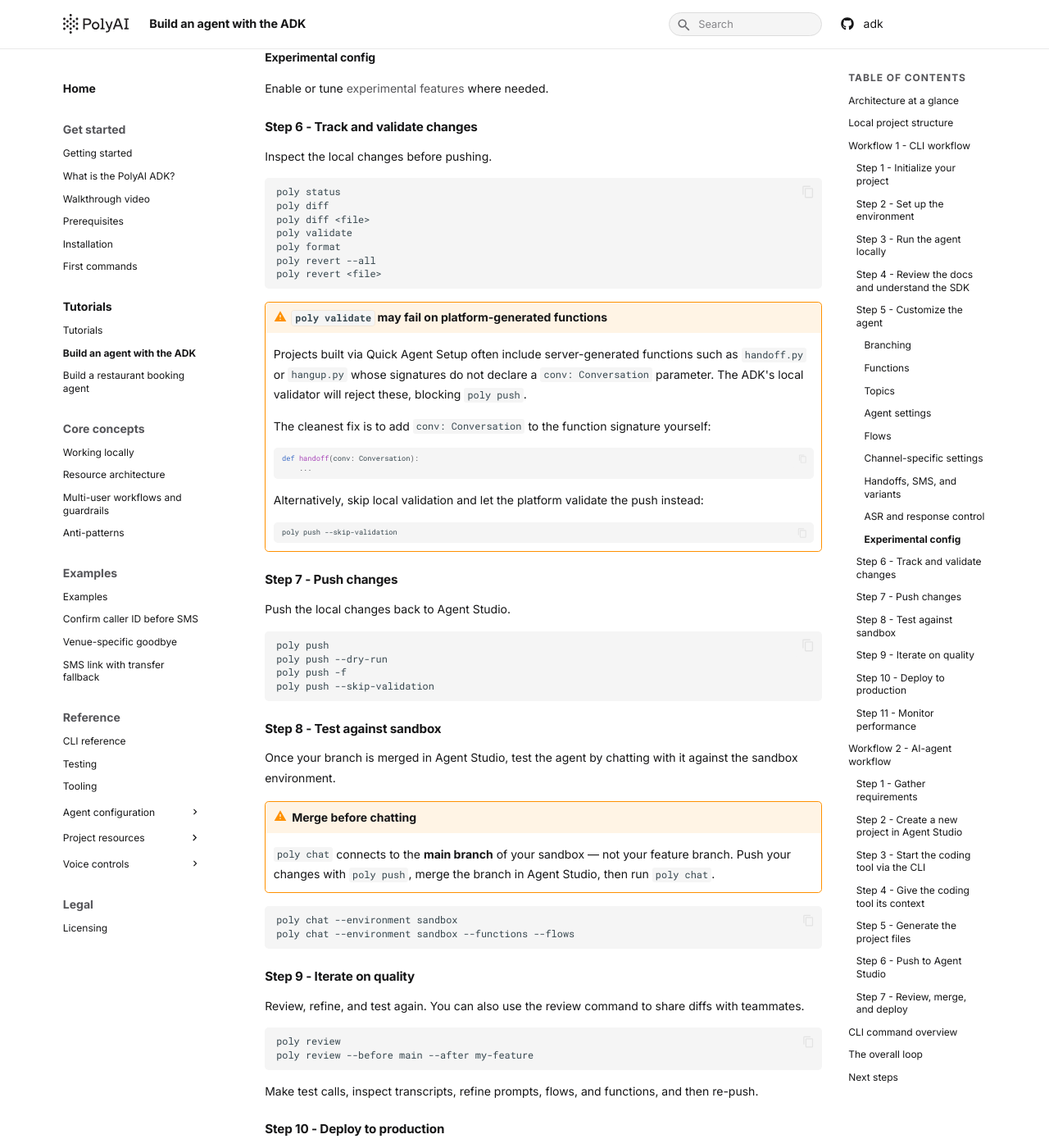
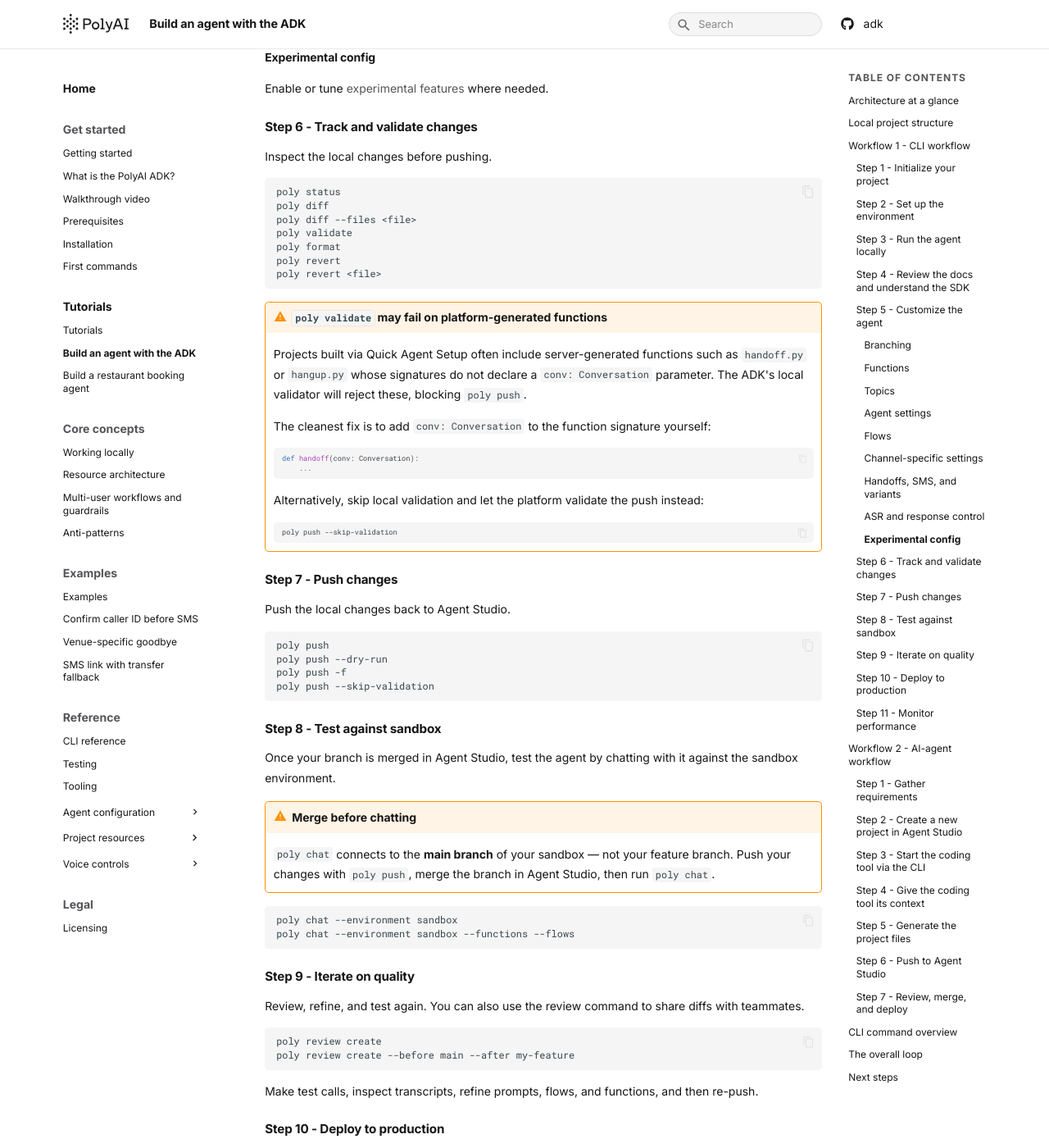
Before and after one commit to polyai/adk, an MkDocs documentation site: the page built from docs/docs/tutorials/build-an-agent.md, in a window 1280 px wide and 1400 px high, scrolled down 4323 px. Shown: the whole window at 82% size. Built offline with MkDocs 1.6.1 and Material for MkDocs 9.7.7, drawn with Linux system fonts in a browser that asks for light colours.

Commit message:
docs: fix command regressions from #95 — diff --files, revert, review create
- poly diff <file> → poly diff --files <file> (positional arg is a version hash)
- poly revert --all → poly revert (no --all flag exists)
- poly review → poly review create (requires subcommand)
- poly review --before → poly review create --before (same)
- Correct poly push 'No changes' exit code note: exit code is 0, not non-zero
- Add 'poly status shows platform-generated functions as modified' section to first-commands.md

```diff
--- a/docs/docs/tutorials/build-an-agent.md
+++ b/docs/docs/tutorials/build-an-agent.md
@@ -222,10 +222,10 @@
 ~~~bash
 poly status
 poly diff
-poly diff <file>
+poly diff --files <file>
 poly validate
 poly format
-poly revert --all
+poly revert
 poly revert <file>
 ~~~
 
@@ -275,8 +275,8 @@
 Review, refine, and test again. You can also use the review command to share diffs with teammates.
 
 ~~~bash
-poly review
-poly review --before main --after my-feature
+poly review create
+poly review create --before main --after my-feature
 ~~~
 
 Make test calls, inspect transcripts, refine prompts, flows, and functions, and then re-push.
```
Also changed, not shown: docs/docs/get-started/first-commands.md (+5 -1 lines), docs/docs/reference/cli.md (+2 -2 lines).
